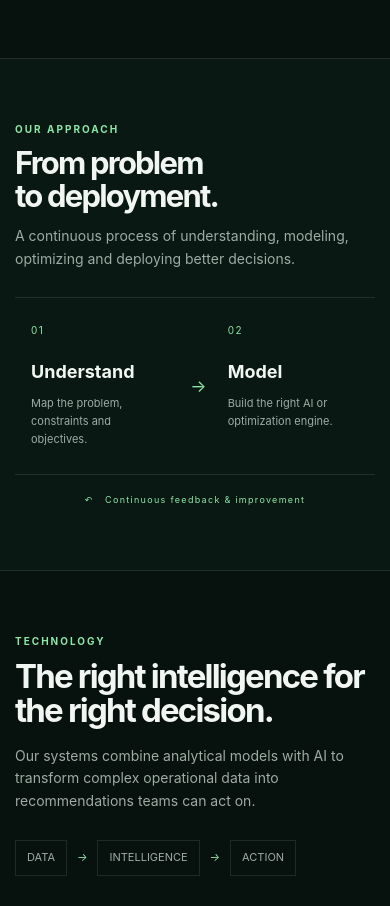
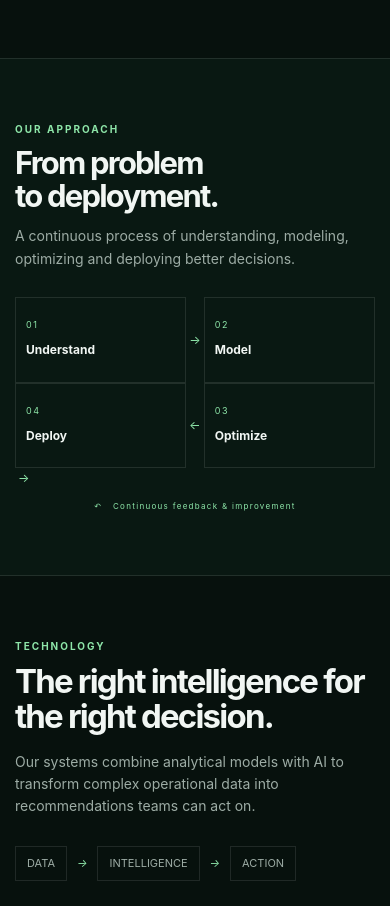
Before and after one commit to graintechinnovations/website, a plain HTML site: page index.html in a window 390 px wide. Shown: the part 2060-2966 px from the top of the page. Drawn offline with Linux system fonts and the light colour scheme.

Commit message:
changed the visuals

```diff
--- a/index.html
+++ b/index.html
@@ -46,7 +46,7 @@ footer{padding:24px 0;border-top:1px solid var(--line);color:#718079;font-size:1
 }
 @media(max-width:700px){
 .container,.nav-inner{width:min(100% - 30px,var(--max))}.nav-links{display:none}.hero{padding-top:50px}.hero h1{font-size:47px;letter-spacing:-2.7px}.hero-copy{font-size:15px}.engine{min-height:320px}.stats{grid-template-columns:1fr 1fr}.stat:nth-child(2){border-right:0}.stat:nth-child(n+3){border-top:1px solid var(--line)}section{padding:62px 0}.section-head{display:block;margin-bottom:27px}.section-head h2{font-size:31px;margin-bottom:13px}.solutions{grid-template-columns:1fr}.solution{border-right:0;border-bottom:1px solid var(--line);min-height:auto}.solution:last-child{border-bottom:0}.solution-number{margin-bottom:30px}
-.approach .container{overflow:hidden}.process-line{width:max-content;min-width:760px}.process-step{width:170px;flex:none;padding:24px 16px 26px}.process-step span{margin-bottom:20px}.process-step h3{font-size:18px}.process-step p{font-size:11px}.process-connector{padding:0 3px}.feedback-line{font-size:9px}
+.process-line{display:grid;grid-template-columns:1fr auto 1fr;grid-template-rows:auto auto;position:relative;overflow:visible;border:0}.process-step{padding:20px 10px 22px;border:1px solid var(--line);min-width:0}.process-step:nth-child(1){grid-column:1;grid-row:1}.process-step:nth-child(3){grid-column:3;grid-row:1}.process-step:nth-child(5){grid-column:3;grid-row:2}.process-step:nth-child(7){grid-column:1;grid-row:2}.process-connector{font-size:12px;padding:0 3px}.process-connector:nth-of-type(1){grid-column:2;grid-row:1}.process-connector:nth-of-type(2){grid-column:2;grid-row:2;transform:rotate(180deg)}.process-connector:nth-of-type(3){position:absolute;right:4px;top:50%;transform:translateY(-50%) rotate(90deg);font-size:11px}.process-step span{margin-bottom:8px;font-size:9px}.process-step h3{font-size:12px;white-space:nowrap;margin-bottom:0}.process-step p{display:none}.feedback-line{font-size:8px;padding-top:13px;white-space:nowrap}
 .tech-layout{gap:32px}.tech-intro h2{font-size:33px}.tech-stack{grid-template-columns:1fr}.flow{flex-wrap:wrap}.innovation-copy{padding:29px}.innovation-copy h2{font-size:31px}.patent-meta{grid-template-columns:1fr}.meta{border-right:0;border-bottom:1px solid var(--line)}.meta:last-child{border-bottom:0}.why-grid{grid-template-columns:1fr}.contact-copy h2{font-size:37px}.contact-form{grid-template-columns:1fr}.full,.form-note{grid-column:auto}.footer-inner{flex-direction:column}
 }
 </style>
```
